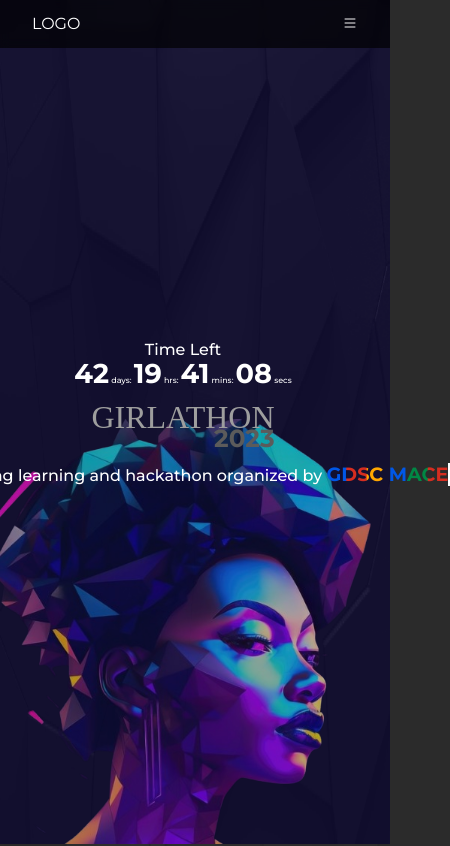
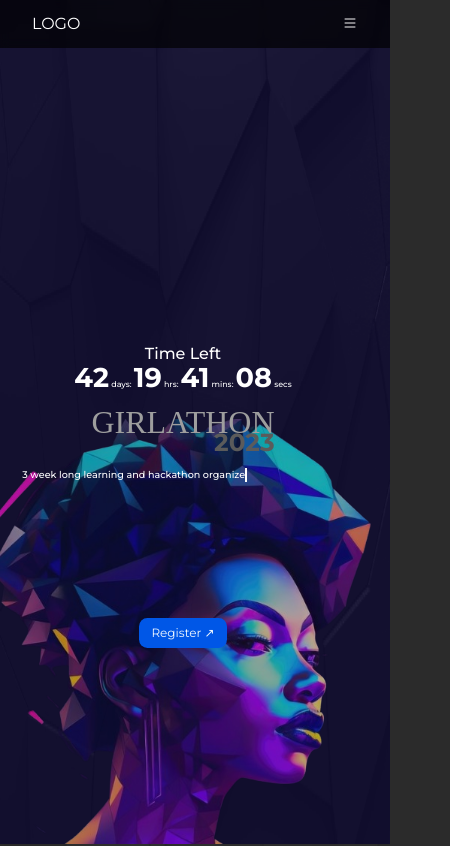
Before and after one commit to Jithin-caz/Girlathon24, a React (Vite) app: page / in a window 390 px wide. Shown: the top 846 px of the page, 450 px wide, since content can reach past the window. Built offline with nearby package versions, Linux system fonts and the light colour scheme; grey boxes are pictures that could not be loaded; a web font is replaced by a local one.

Commit message:
hero page

```diff
--- a/src/App.css
+++ b/src/App.css
@@ -35,7 +35,7 @@
     z-index: 1;
     animation: parallax linear;
     --parallax-val:5;
-    --parallax-valX:-2;
+    --parallax-valX:0;
     animation-timeline:scroll();
 }
 
@@ -46,7 +46,7 @@
     z-index: 1;
     animation: parallax linear;
     --parallax-val:4;
-    --parallax-valX:2;
+    --parallax-valX:0;
     animation-timeline:scroll();
 }
 
@@ -118,31 +118,10 @@ font-family: Montserrat;
 font-size: clamp(9rem,32dvw,60rem);
 font-style: normal;
 font-weight: 600;
-line-height: 30px; /* 6.494% */
+line-height: 30px;
 letter-spacing: -10px;
 }
 
-@media(max-width: 1024px){
-    .hero{
-        width: 100dvw;
-    }
-    .left{
-        display: none;
-    }
-    .right{
-        display: flex;
-        justify-content: center;
-        align-items: center;
-        text-align: center;
-    }
-    .about-bg-text
-    {
-        display: none;
-    }
-    .hero::before{
-        background-position: 50% 100%;
-    }
-}
 
 .hex-grid {
     z-index: 10;
@@ -176,6 +155,33 @@ letter-spacing: -10px;
     transition: background-color 0.2s ease-in-out;
   }
 
+  .reg-btn-cont{
+    position: absolute;
+    bottom: 0;
+    width: 100%;
+    height: 50%;
+    display: flex;
+    justify-content: center;
+    align-items: center;
+    z-index: 20;
+  }
+
+
+  .reg{
+    display: flex;
+  }
+
+  .reg-btn{
+    padding: 0.5em 1em;
+    background: #0057E7;
+    border-radius: 1vh;
+    font-size: clamp(0.75rem,1vw,1rem);
+  }
+
+  .reg-btn:hover{
+    background-color: #0060fb;
+  }
+
   .desc{
     padding-top: 1em;
     width:fit-content;
@@ -193,10 +199,11 @@ letter-spacing: -10px;
   }
 
   .typing-animation {
+    font-size: clamp(0.6rem,1.2vw,1.2rem);
     overflow: hidden;
     border-right: 2px solid;
     white-space: nowrap;
-    animation: typing 7s steps(60) infinite;
+    animation: typing 4s steps(40) infinite;
   }
 
   @keyframes typing {
@@ -207,3 +214,35 @@ letter-spacing: -10px;
       width: 100%;
     }
   }
+
+  @media(max-width: 1024px){
+
+    .oth{
+        display: none;
+    }
+
+    .reg{
+        justify-content: center;
+        align-items: center;
+    }
+
+    .hero{
+        width: 100dvw;
+    }
+    .left{
+        display: none;
+    }
+    .right{
+        display: flex;
+        justify-content: center;
+        align-items: center;
+        text-align: center;
+    }
+    .about-bg-text
+    {
+        display: none;
+    }
+    .hero::before{
+        background-position: 50% 100%;
+    }
+}
--- a/src/components/contact/contact.jsx
+++ b/src/components/contact/contact.jsx
@@ -1,37 +1,142 @@
-import React from 'react'
-import './contact.css'
-export default function Contact()
-{
-    return(<section style={{ width:'100dvw',position:'relative'}}>
-     <img style={{ position:'absolute',height:'100%',opacity:'.3',width:'100%' }} src='images/Abstract extruded voronoi blocks background. minimal light clean corporate wall. 3d geometric surface illustration. polygonal elements displacement..png'/>
-     <h1 style={{ paddingLeft:'3rem',paddingTop:'4rem' }}>Get in touch</h1>
-    <div className='row' style={{ display:'flex',justifyContent:'center',alignItems:'center',marginRight:'1rem',marginLeft:'1rem',marginTop:'2rem' }}>
-    <div className='fade-up scale-up col-md-6'><div className='con-box ' style={{ textAlign:'center',paddingTop:'2rem',paddingBottom:'2rem',minHeight:'11rem' }}><i><img src='/images/icons8-call-64.png'/></i><br></br>
+import React from "react";
+import "./contact.css";
+export default function Contact() {
+  return (
+    <section style={{ width: "100dvw", position: "relative" }}>
+      <img
+        style={{
+          position: "absolute",
+          height: "100%",
+          opacity: ".3",
+          width: "100%",
+        }}
+        src="images/Abstract extruded voronoi blocks background. minimal light clean corporate wall. 3d geometric surface illustration. polygonal elements displacement..png"
+      />
+      <h1 style={{ paddingLeft: "3rem", paddingTop: "4rem" }}>Get in touch</h1>
+      <div
+        className="row"
+        style={{
+          display: "flex",
+          justifyContent: "center",
+          alignItems: "center",
+          marginRight: "1rem",
+          marginLeft: "1rem",
+          marginTop: "2rem",
+        }}
+      >
+        <div className="fade-up scale-up col-md-6">
+          <div
+            className="con-box "
+            style={{
+              textAlign: "center",
+              paddingTop: "2rem",
+              paddingBottom: "2rem",
+              minHeight: "11rem",
+            }}
+          >
+            <i>
+              <img src="/images/icons8-call-64.png" />
+            </i>
+            <br></br>
             Annmary Vinod : 9656638238 <br></br>
-Sivanie Nejukumar: 8590282979</div>
-<div className='con-box ' style={{ textAlign:'center',marginTop:'3rem',minHeight:'11rem',display:'flex',justifyContent:'center',alignItems:'center' }}><div><i><img src='/images/icons8-email-50.png'/></i><br></br>
-<p> GDSC MACE: dscmace@gmail.com</p></div></div>
+            Sivanie Nejukumar: 8590282979
+          </div>
+          <div
+            className="con-box "
+            style={{
+              textAlign: "center",
+              marginTop: "3rem",
+              minHeight: "11rem",
+              display: "flex",
+              justifyContent: "center",
+              alignItems: "center",
+            }}
+          >
+            <div>
+              <i>
+                <img src="/images/icons8-email-50.png" />
+              </i>
+              <br></br>
+              <p> GDSC MACE: dscmace@gmail.com</p>
+            </div>
+          </div>
+          <div
+            className="con-box "
+            style={{
+              textAlign: "center",
+              marginTop: "3rem",
+              minHeight: "11rem",
+              display: "flex",
+              justifyContent: "center",
+              alignItems: "center",
+            }}
+          >
+            <div>
+              <i>
+                <img src="/images/lc.png" />
+              </i>
+              <br></br>
+              <p>
+                {" "}
+                3J39+JM3, College Junction Road, Kothamangalam, Kerala 686666
+              </p>
+            </div>
+          </div>
         </div>
         <div class="fade-up form-container col-md-6">
           <form class="form">
             <div class="form__group field">
-    <input type="input" class="form__field" placeholder="Name" required=""/>
-    <label for="name" class="form__label">Name</label>
+              <input
+                type="input"
+                class="form__field"
+                placeholder="Name"
+                required=""
+              />
+              <label for="name" class="form__label">
+                Name
+              </label>
             </div>
             <div class="form__group field">
-    <input type="input" class="form__field" placeholder="Email" required=""/>
-    <label for="email" class="form__label">Email</label>
+              <input
+                type="input"
+                class="form__field"
+                placeholder="Email"
+                required=""
+              />
+              <label for="email" class="form__label">
+                Email
+              </label>
             </div>
- <div class="form__group field" style={{ maxWidth:'25rem' }}>
-    <input type="input" class="form__field" placeholder="subject" required="" style={{ maxWidth:'25rem' }}/>
-    <label for="subject" class="form__label">Subject</label>
+            <div class="form__group field" style={{ maxWidth: "25rem" }}>
+              <input
+                type="input"
+                class="form__field"
+                placeholder="subject"
+                required=""
+                style={{ maxWidth: "25rem" }}
+              />
+              <label for="subject" class="form__label">
+                Subject
+              </label>
             </div>
-<div class="form__group field" style={{ maxWidth:'25rem',minHeight:'10rem' }}>
-    <textarea style={{ maxWidth:'25rem',minHeight:'15rem' }} class="form__field" placeholder="content" required=""id="textarea" name="textarea"></textarea>
-    <label for="textarea" class="form__label">Content</label>
+            <div
+              class="form__group field"
+              style={{ maxWidth: "25rem", minHeight: "10rem" }}
+            >
+              <textarea
+                style={{ maxWidth: "25rem", minHeight: "15rem" }}
+                class="form__field"
+                placeholder="content"
+                required=""
+                id="textarea"
+                name="textarea"
+              ></textarea>
+              <label for="textarea" class="form__label">
+                Content
+              </label>
             </div>
 
-<button type='submit' className='submit'>
+            <button type="submit" className="submit">
               <span class="circle1"></span>
               <span class="circle2"></span>
               <span class="circle3"></span>
@@ -42,5 +147,6 @@ Sivanie Nejukumar: 8590282979</div>
           </form>
         </div>
       </div>
-    </section>);
+    </section>
+  );
 }
--- a/src/components/hero.jsx
+++ b/src/components/hero.jsx
@@ -7,14 +7,14 @@ function Hero() {
 
   const generateHexGrid = () => {
     const hexGrid = document.getElementById("hexGrid");
-    const numColumns = 14; // Adjust the number of columns
-    const numRows = 3; // Adjust the number of rows
+    const numColumns = 14;
+    const numRows = 3;
 
     for (let row = 0; row < numRows; row++) {
       for (let col = 0; col < numColumns; col++) {
         const hexagon = document.createElement("div");
         hexagon.classList.add("hexagon");
-        hexagon.style.marginTop = row % 2 === 0 ? "0" : "0vw"; // Adjust the vertical spacing
+        hexagon.style.marginTop = row % 2 === 0 ? "0" : "0vw";
 
         hexGrid.appendChild(hexagon);
       }
@@ -56,13 +56,14 @@ function Hero() {
 
   return (
     <section className="hero-bg fade-up">
-     <img className="hero-image"  src='images/Abstract extruded voronoi blocks background. minimal light clean corporate wall. 3d geometric surface illustration. polygonal elements displacement..png'/>
+      <img
+        className="hero-image"
+        src="images/Abstract extruded voronoi blocks background. minimal light clean corporate wall. 3d geometric surface illustration. polygonal elements displacement..png"
+      />
       <div class="hex-grid" id="hexGrid"></div>
 
       <div className="hero row fade-up">
-        <div className="left col-lg-6">
-          {/* <img src="/images/hero2.png" alt="" /> */}
-        </div>
+        <div className="left col-lg-6"></div>
         <div className="right col-lg-6">
           <div className="timer">
             <h4 className="fade-up">Time Left</h4>
@@ -93,6 +94,14 @@ function Hero() {
           //<iframe title='J' src='https://my.spline.design/readyplayermelookingaround-0c0f2a2232256d31c16ec20f9e01ab2c/' frameborder='0' width='100%' height='100%'></iframe>
         }
       </div>
+      <div className="reg-btn-cont row">
+        <div className="col-6 oth"></div>
+        <div className="col-6 reg">
+          <a href="" className="reg-btn">
+            Register &#x2197;
+          </a>
+        </div>
+      </div>
     </section>
   );
 }
```
Also changed, not shown: public/images/lc.png (added). Lines whose indentation alone changed are shown as unchanged.
